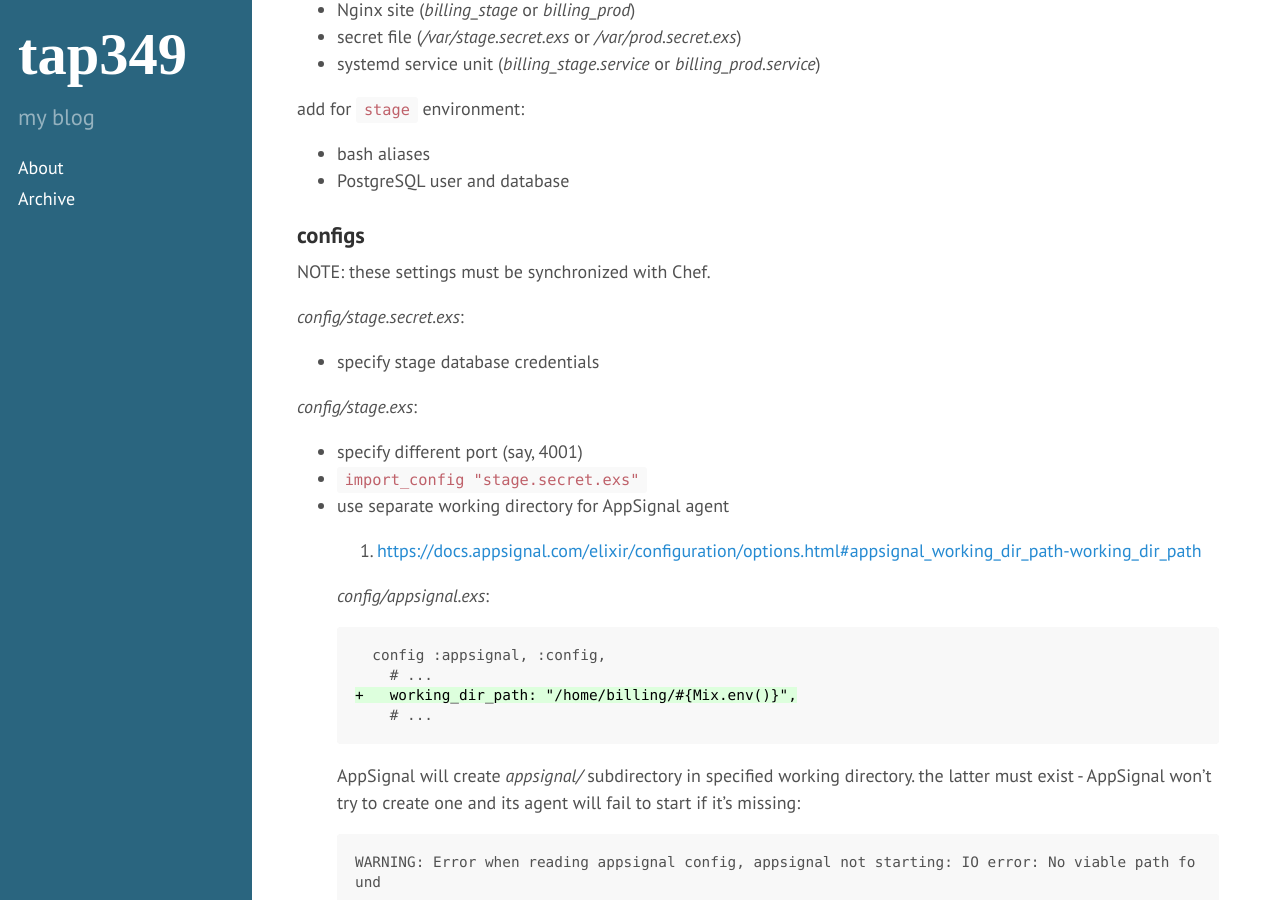
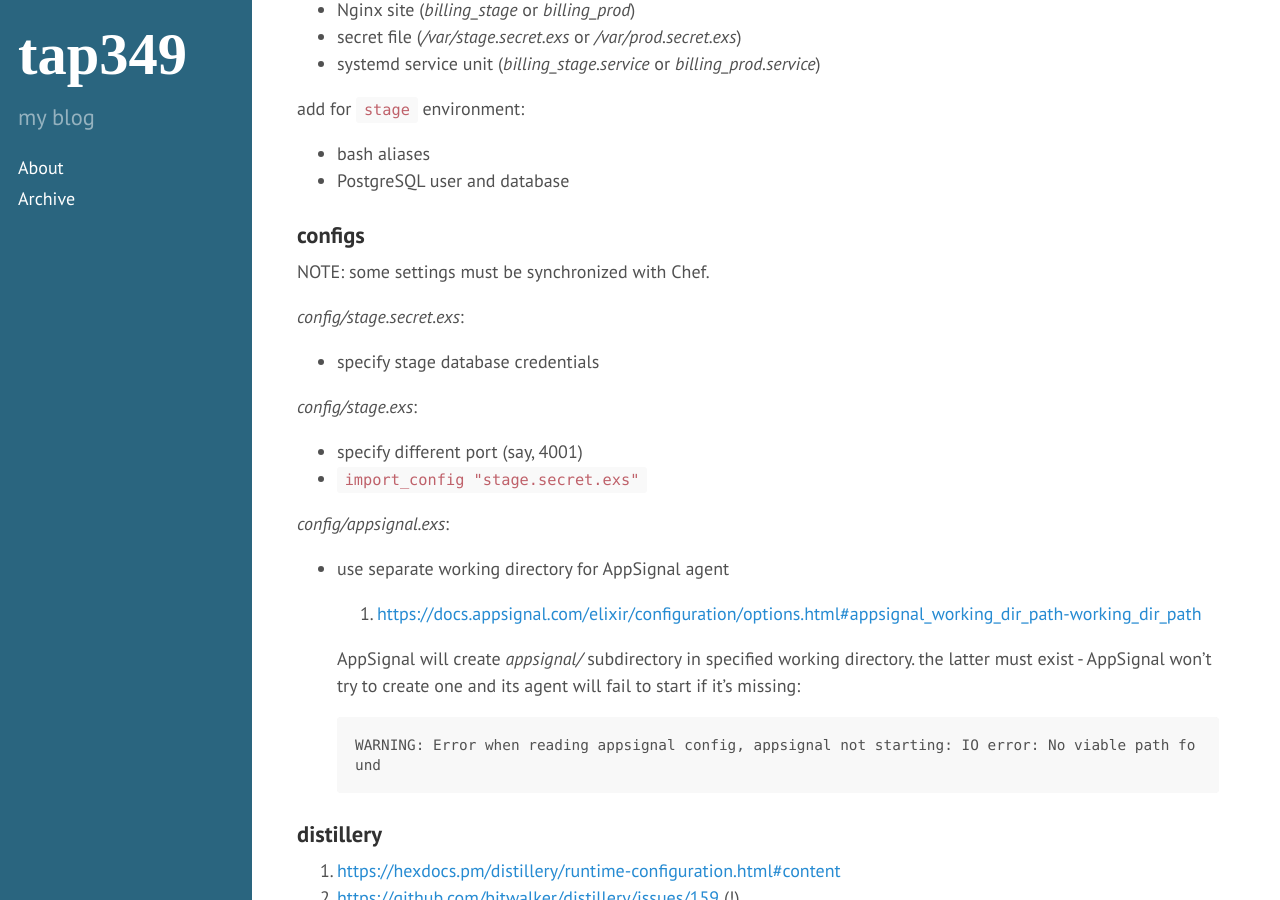
Before and after one commit to tap349/tap349.github.io, a Jekyll site: the page built from _posts/2017-08-13-elixir-stage-environment.md, in a window 1280 px wide and 900 px high, scrolled down 716 px. Built offline with Jekyll 4.4.1, drawn with Linux system fonts in a browser that asks for light colours.

Commit message:
update 2017-09-01_18:39:18

````diff
--- a/_posts/2017-08-13-elixir-stage-environment.md
+++ b/_posts/2017-08-13-elixir-stage-environment.md
@@ -33,7 +33,7 @@ add for `stage` environment:
 
 ### configs
 
-NOTE: these settings must be synchronized with Chef.
+NOTE: some settings must be synchronized with Chef.
 
 _config/stage.secret.exs_:
 
@@ -43,18 +43,12 @@ _config/stage.exs_:
 
 - specify different port (say, 4001)
 - `import_config "stage.secret.exs"`
+
+_config/appsignal.exs_:
+
 - use separate working directory for AppSignal agent
 
   1. <https://docs.appsignal.com/elixir/configuration/options.html#appsignal_working_dir_path-working_dir_path>
-
-  _config/appsignal.exs_:
-
-  ```diff
-    config :appsignal, :config,
-      # ...
-  +   working_dir_path: "/home/billing/#{Mix.env()}",
-      # ...
-  ```
 
   AppSignal will create _appsignal/_ subdirectory in specified working
   directory. the latter must exist - AppSignal won't try to create one
````
